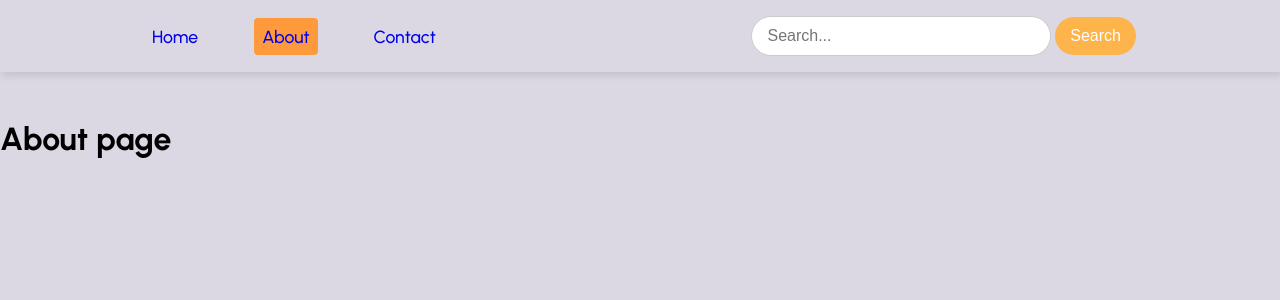
After one commit to BekaMeskhoradze/Product-Project, a Django app: page /about/ in a window 1280 px wide. The commit adds this page. Shown: the top 300 px of the page. Run offline with Django 5.2, Linux system fonts and the light colour scheme.

Commit message:
Fix statics

```diff
--- /dev/null
+++ b/core/templates/about.html
@@ -0,0 +1,9 @@
+{% extends 'base.html' %}
+{% load static %}
+{% block extra_head %}
+    <link rel="stylesheet" href="{% static 'core/css/index.css' %}">
+{% endblock %}
+{% block title %}About page{% endblock %}
+{% block content %}
+    <h1>About page</h1>
+{% endblock %}
--- a/core/urls.py
+++ b/core/urls.py
@@ -1,8 +1,11 @@
 from django.urls import path
 from core.views import *
+from django.views.generic import TemplateView
 
 urlpatterns = [
     path('', CategoryListView.as_view(), name='index'),
+    path('about/', TemplateView.as_view(template_name='about.html'), name='about'),
+    path('contact/', TemplateView.as_view(template_name='contact.html'), name='contact'),
     path('category/<str:category_name>/', CategoryDetailView.as_view(), name='categories_details'),
     path('product_detail/<int:pk>', ProductListView.as_view(), name='product_detail'),
     path('add_product/', ProductCreateView.as_view(), name='add_product'),
--- a/core/views.py
+++ b/core/views.py
@@ -4,7 +4,7 @@ from django.urls import reverse_lazy
 from core.forms import ProductForm
 from core.models import *
 from django.db.models import F, ExpressionWrapper, DecimalField, Count
-from django.views.generic import ListView, DetailView, CreateView, UpdateView, DeleteView
+from django.views.generic import ListView, DetailView, CreateView, UpdateView, DeleteView, TemplateView
 
 # def index(request):
 #     categories = Category.objects.all().annotate(product_count=models.Count('products'))
--- a/static/css/global.css
+++ b/static/css/global.css
@@ -44,23 +44,20 @@ header .header-nav .header-ul{
     align-items: center;
     gap: 3rem;
 }
-header .header-nav .header-ul .header-li{
+header .header-nav .header-ul .header-li a{
     padding: .5rem;
     border-radius: 4px;
     transition: all .3s ease
+    color: #00204a;
+    font-size: 1.1rem;
+    font-weight: 500;
 }
-header .header-nav .header-ul .header-li:hover{
+header .header-nav .header-ul .header-li a:hover {
     background-color: #ff9a3c;
 }
 
-header .header-nav .header-ul .header-li.active{
+header .header-nav .header-ul .header-li a.active{
     background-color: #ff9a3c;
-}
-
-header .header-nav .header-ul .header-li a{
-    color: #00204a;
-    font-size: 1.1rem;
-    font-weight: 500;
 }
 .search-bar input {
     padding: 10px 15px;
--- a/templates/base.html
+++ b/templates/base.html
@@ -15,9 +15,9 @@
     <header>
         <nav class="header-nav">
             <ul class="header-ul">
-                    <li class="header-li {% if request.path == '/' %}active{% endif %}" ><a href="{% url 'index' %}">Home</a></li>
-                    <li class="header-li"><a href="{% url 'index' %}">About</a></li>
-                    <li class="header-li"><a href="{% url 'index' %}">Contact</a></li>
+                    <li class="header-li"><a class="{% if request.path == '/' %}active{% endif %}" href="{% url 'index' %}">Home</a></li>
+                    <li class="header-li {% if request.path == '/about/' %}active{% endif %}"><a class="{% if request.path == '/about/' %}active{% endif %}" href="{% url 'about' %}">About</a></li>
+                    <li class="header-li {% if request.path == '/contact/' %}active{% endif %}"><a class="header-li {% if request.path == '/contact/' %}active{% endif %}" href="{% url 'contact' %}">Contact</a></li>
             </ul>
             <div class="search-bar">
                 <form>
```
Also changed, not shown: core/templates/contact.html (added, +9 -0 lines).
